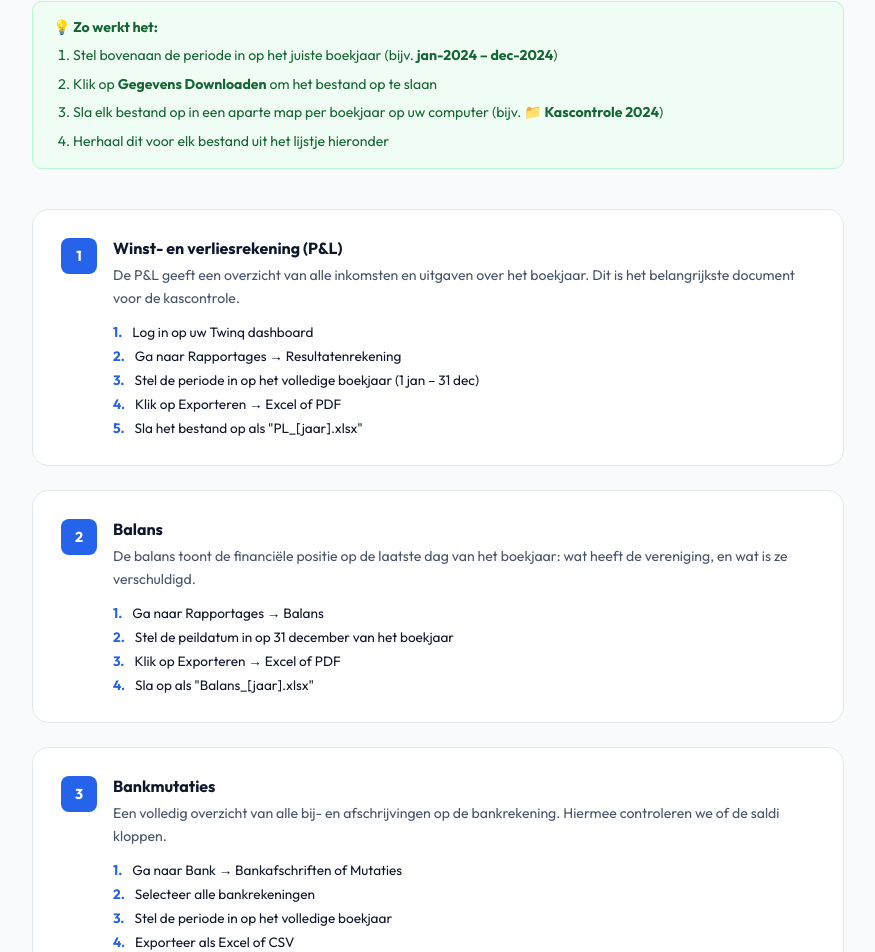
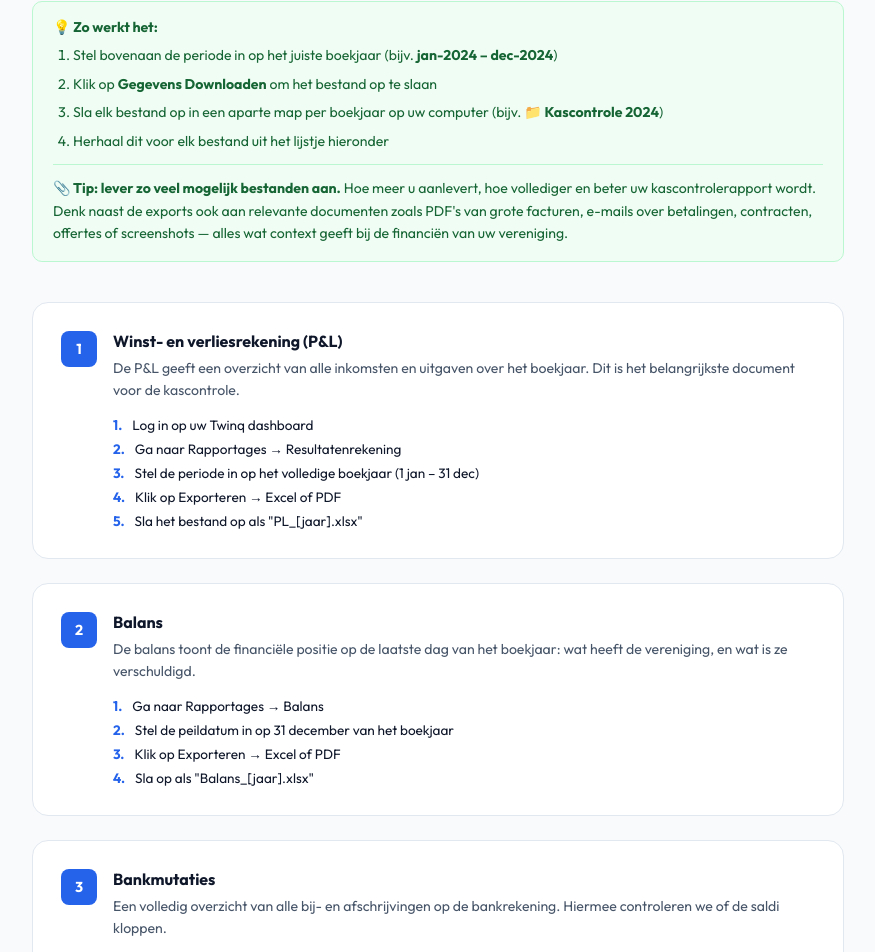
Before and after one commit to JJWVersteegh/Slimme-Kascontrole, a Next.js app: page /bronnen/twinq in a window 1280 px wide. Shown: the part 896-1848 px from the top of the page, without its empty margins (202-1077 px from the left). Built offline with nearby package versions, Linux system fonts and the light colour scheme; a web font is replaced by a local one.

Commit message:
Add tip: upload as many files as possible for better rapport
Co-Authored-By: Claude Sonnet 4.6 <noreply@anthropic.com>

```diff
--- a/app/bronnen/twinq/page.tsx
+++ b/app/bronnen/twinq/page.tsx
@@ -70,6 +70,9 @@ export default function TwinqBron() {
               <li style={{ fontSize: '0.88rem', color: '#166534', lineHeight: 1.6 }}>Sla elk bestand op in een aparte map per boekjaar op uw computer (bijv. <strong>📁 Kascontrole 2024</strong>)</li>
               <li style={{ fontSize: '0.88rem', color: '#166534', lineHeight: 1.6 }}>Herhaal dit voor elk bestand uit het lijstje hieronder</li>
             </ol>
+            <p style={{ fontSize: '0.88rem', color: '#166534', margin: '12px 0 0', lineHeight: 1.6, borderTop: '1px solid #bbf7d0', paddingTop: '12px' }}>
+              <strong>📎 Tip: lever zo veel mogelijk bestanden aan.</strong> Hoe meer u aanlevert, hoe vollediger en beter uw kascontrolerapport wordt. Denk naast de exports ook aan relevante documenten zoals PDF's van grote facturen, e-mails over betalingen, contracten, offertes of screenshots — alles wat context geeft bij de financiën van uw vereniging.
+            </p>
           </div>
         </div>
 
```
